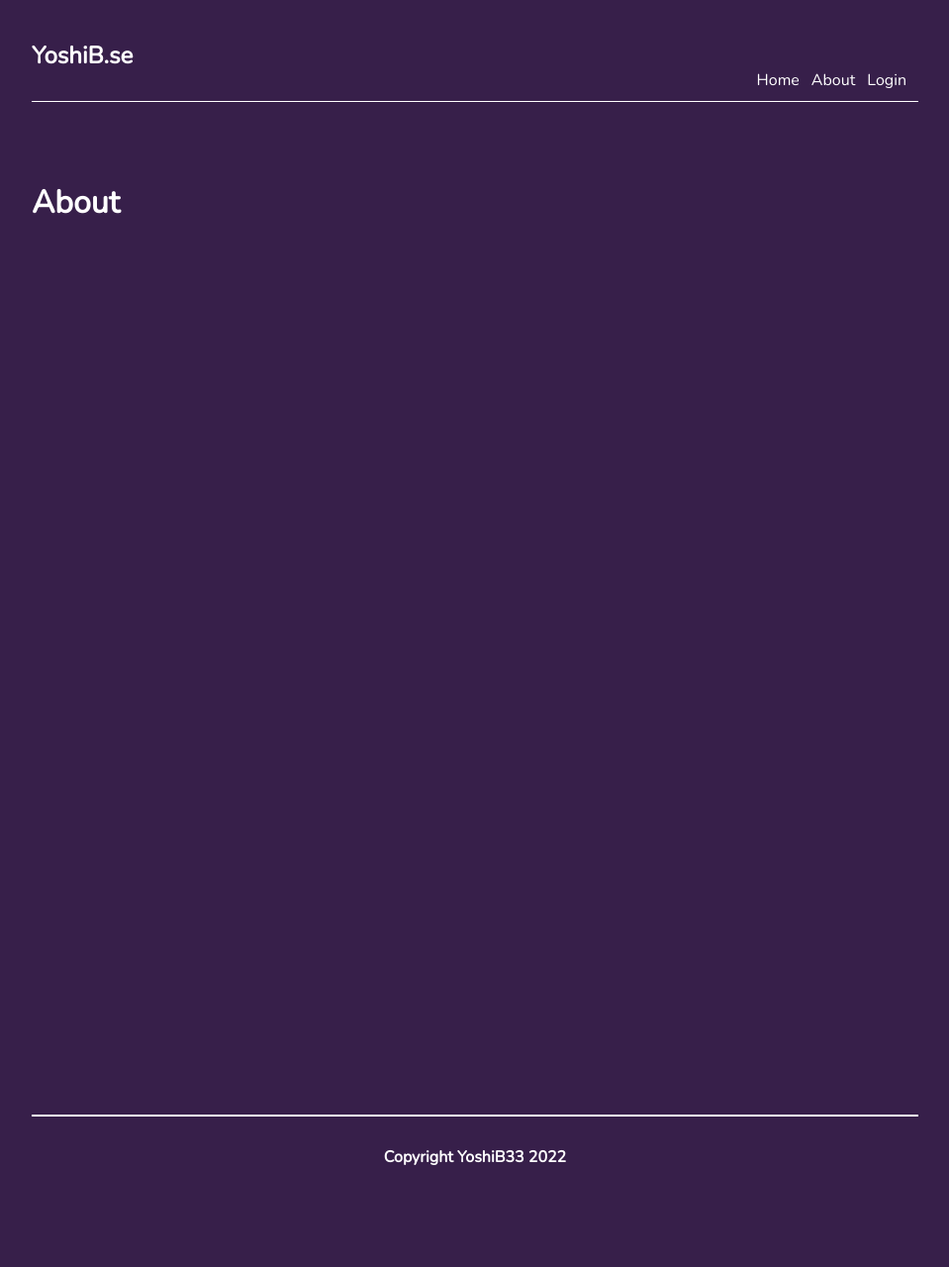
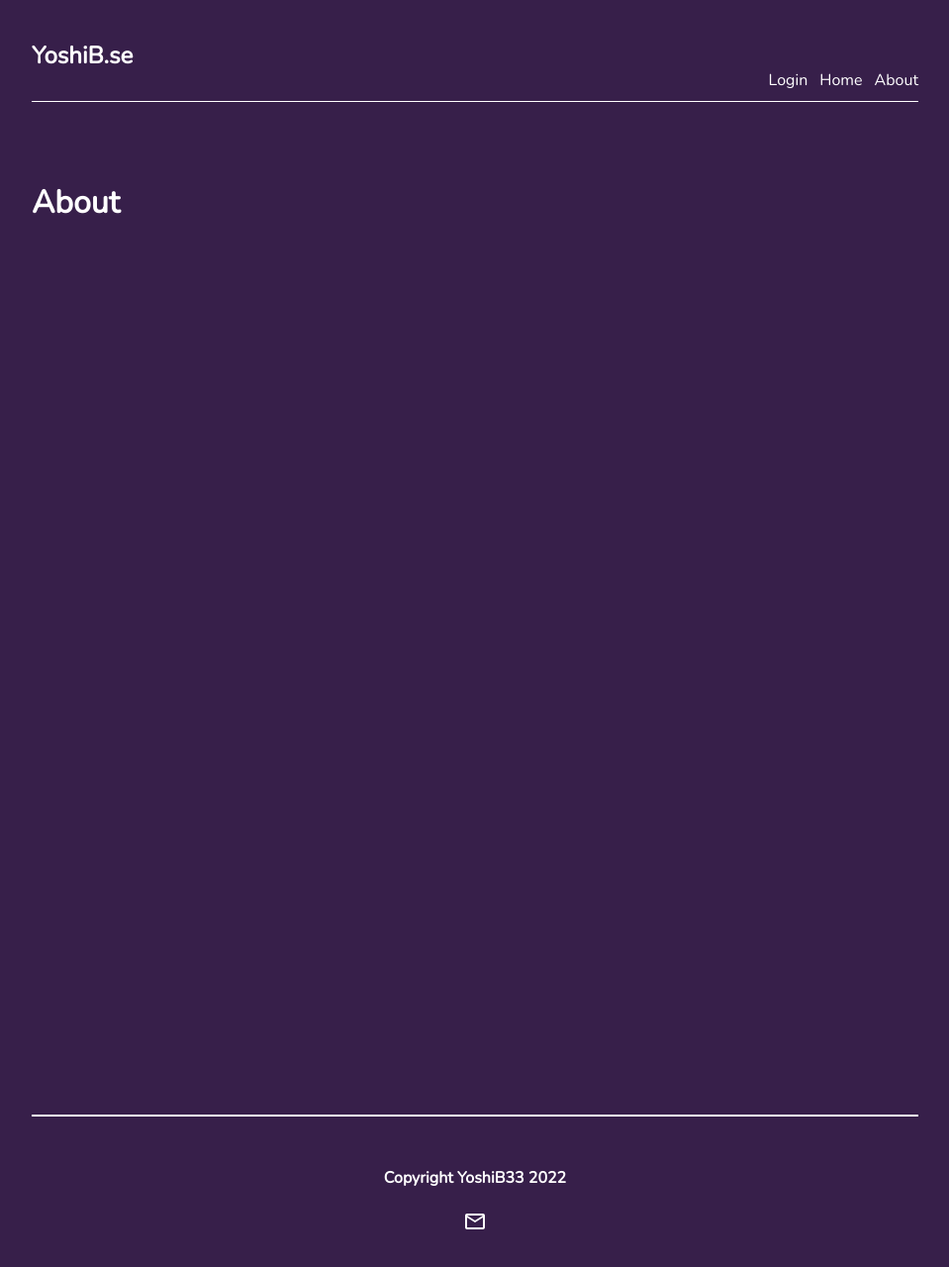
Before and after one commit to YoshiB33/YoshiB.se, a Next.js app: page /about in a window 1280 px wide. Shown: the whole page at 99% size, without its empty margins (160-1119 px from the left). Before the commit the page ends 1210 px from the top, so only its background shows below. Built offline with nearby package versions, Linux system fonts and the light colour scheme; no server answers.

Commit message:
✨ I have made a few style changes in: Navbar.jsx Footer.tsx about.tsx

```diff
--- a/components/Footer.tsx
+++ b/components/Footer.tsx
@@ -1,8 +1,18 @@
+import Link from "next/link";
+import router from "next/router";
+
 const Footer = () => {
     return (
+      <>
       <footer>
+      <h4>
         Copyright YoshiB33 2022
+      </h4>
+      <a type="button" onClick={() => router.push('mailto:kontakt@yoshib.se')}>
+      <svg xmlns="http://www.w3.org/2000/svg" height="24px" viewBox="0 0 24 24" width="24px" fill="#FFFFFF"><path d="M0 0h24v24H0V0z" fill="none"/><path d="M22 6c0-1.1-.9-2-2-2H4c-1.1 0-2 .9-2 2v12c0 1.1.9 2 2 2h16c1.1 0 2-.9 2-2V6zm-2 0l-8 5-8-5h16zm0 12H4V8l8 5 8-5v10z"/></svg>
+      </a>
       </footer>
+      </>
     );
 }
 
--- /dev/null
+++ b/components/Navbar.jsx
@@ -0,0 +1,40 @@
+import { useUser } from "@auth0/nextjs-auth0";
+import Image from "next/image";
+import Link from "next/link"
+
+const nav = () => {
+    const { user, error, isLoading } = useUser();
+
+    // make sure we wait for everything to load
+    if (isLoading) return <div>Loading...</div>;
+
+    // if theres an error, show that
+    if (error) return <div>{error.message}</div>;
+    return (
+     <nav>
+       <div className="logo">
+        <h1>YoshiB.se</h1>
+
+
+       </div>
+        {/* user is not logged in */}
+        {/* show login button */}
+        {!user && <Link href="/api/auth/login"><a>Login</a></Link>}
+        <Link href='/'><a>Home</a></Link>
+        <Link href='/about'><a>About</a></Link>
+
+        {/* user is logged in */}
+        {/* show user info and logout button */}
+        {user && (
+          <>
+            <Link href="/api/auth/logout"><a>Logout</a></Link>
+            <Link href='/profile'><a>Profile</a></Link>
+            <name>{user.name}</name>
+            <img src={user.picture} alt={user.name}/>
+          </>
+        )}
+     </nav>
+    )
+}
+
+export default nav
--- a/components/Navbar.tsx
+++ /dev/null
@@ -1,28 +0,0 @@
-import { useUser } from "@auth0/nextjs-auth0";
-import Link from "next/link"
-
-const nav = () => {
-    const { user, error, isLoading } = useUser();
-
-    // make sure we wait for everything to load
-    if (isLoading) return <div>Loading...</div>;
-
-    // if theres an error, show that
-    if (error) return <div>{error.message}</div>;
-    return (
-     <nav>
-         <div className="logo">
-         <h1>YoshiB.se</h1>
-         </div>
-        <Link href='/'><a>Home</a></Link>
-        <Link href='/about'><a>About</a></Link>
-        {!user && <Link href="/api/auth/login"><a>Login</a></Link>}
-        {user && <Link href="/api/auth/logout"><a>Logout</a></Link>}
-        {user && <Link href="/profile"><a>Profile</a></Link>}
-        <a className="Name">{user?.name}</a>
-
-     </nav>
-    )
-}
-
-export default nav
--- a/pages/_app.tsx
+++ b/pages/_app.tsx
@@ -1,6 +1,6 @@
 import '../styles/globals.css'
 import type { AppProps } from 'next/app'
-import Navbar from '../components/Navbar'
+import Navbar from '../components/Navbar.jsx'
 import Footer from '../components/Footer'
 import { UserProvider } from '@auth0/nextjs-auth0'
 
--- a/pages/about.tsx
+++ b/pages/about.tsx
@@ -1,7 +1,12 @@
+import Head from "next/head";
+
 export default function About() {
 return (
     <div>
         <h1>About</h1>
+        <Head>
+            <title>About | YoshiB.se</title>
+        </Head>
     </div>
 )
 }
--- a/pages/profile.jsx
+++ b/pages/profile.jsx
@@ -12,6 +12,9 @@ export default function Profile() {
   return (
     <div>
       <h1>Profile</h1>
+      <Head>
+        <title>Profile | YoshiB.se</title>
+      </Head>
 
       {/* show the user information */}
       {user && (
@@ -29,5 +32,3 @@ export default function Profile() {
     </div>
   );
 }
-
-export const getServerSideProps = withPageAuthRequired();
--- a/styles/globals.css
+++ b/styles/globals.css
@@ -39,8 +39,18 @@ nav .logo {
  margin-right: auto;
  font-weight: 700;
 }
+nav img {
+  border-radius: 50%;
+  width: 40px;
+  height: 40px;
+  margin-left: 12px;
+}
 nav a {
   margin-left: 12px;
+}
+nav name {
+  margin-left: 30px;
+  color: white;
 }
 h2 {
   color: #fff;
@@ -48,3 +58,10 @@ h2 {
 p {
   color: #fff;
 }
+footer a {
+  width: 30px;
+  height: 30px;
+}
+footer a :hover{
+  transform: scale(1.1);
+}
--- a/tsconfig.json
+++ b/tsconfig.json
@@ -15,6 +15,6 @@
     "jsx": "preserve",
     "incremental": true
   },
-  "include": ["next-env.d.ts", "**/*.ts", "**/*.tsx", "../sample-01/pages/500.tsx", "../sample-01/pages/404.tsx", "../sample-01/pages/about.tsx", "../sample-01/pages/privacy-policy.tsx", "pages/404.jsx", "pages/500.jsx", "pages/profile.jsx"],
+  "include": ["next-env.d.ts", "**/*.ts", "**/*.tsx", "../sample-01/pages/500.tsx", "../sample-01/pages/404.tsx", "../sample-01/pages/about.tsx", "../sample-01/pages/privacy-policy.tsx", "pages/404.jsx", "pages/500.jsx", "pages/profile.jsx", "components/Navbar.js", "components/Navbar.js", "components/Navbar.js"],
   "exclude": ["node_modules"]
 }
```
